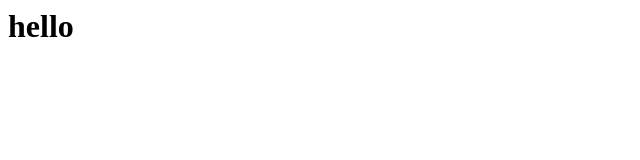
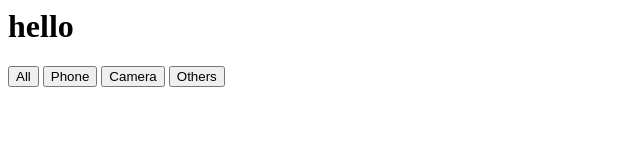
Before and after one commit to CryptoSlime/CryptoSlime.github.io, a plain HTML site: page index.html in a window 1280 px wide. Shown: the whole page, without its empty margins (0-640 px from the left). Drawn offline with Linux system fonts and the light colour scheme.

Commit message:
Update index.html

```diff
--- a/index.html
+++ b/index.html
@@ -1 +1,8 @@
 <h1>hello</h1>
+
+  <div class="toolbar mb2 mt2">
+    <button class="btn fil-cat active" href="" data-rel="all">All</button>
+    <button class="btn fil-cat" data-rel="phone">Phone</button>
+    <button class="btn fil-cat" data-rel="camera">Camera</button>
+    <button class="btn fil-cat" data-rel="others">Others</button>
+  </div>
```
